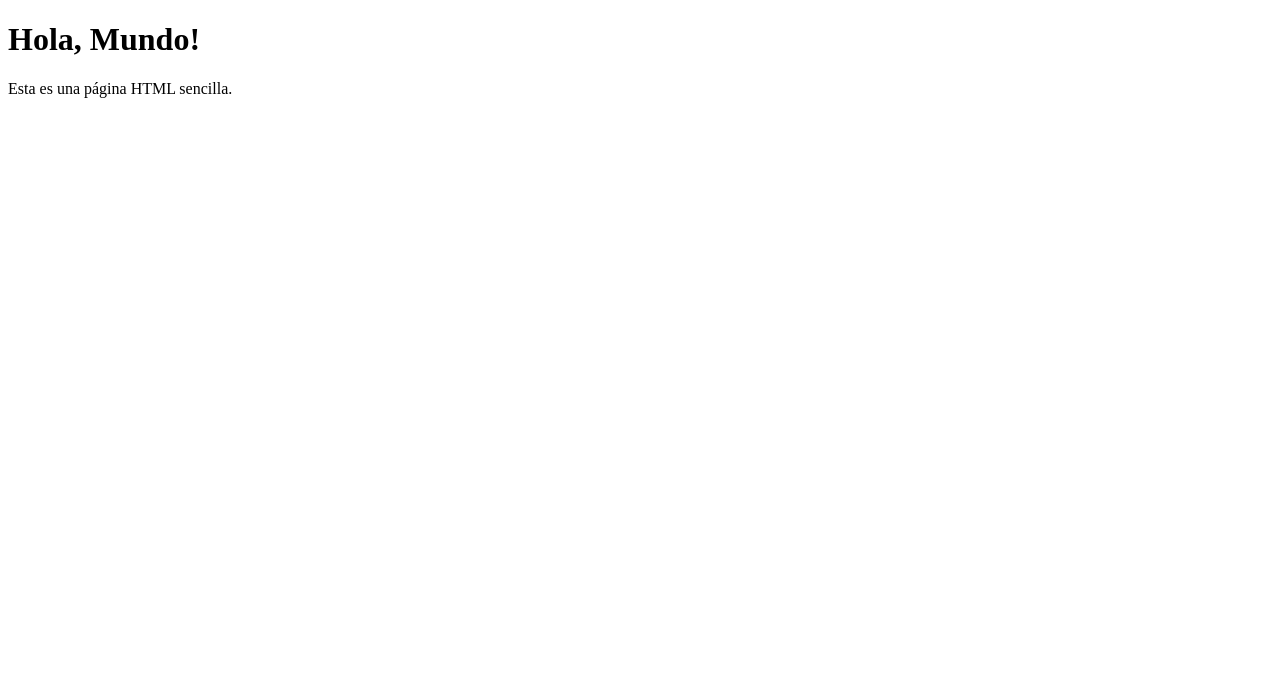
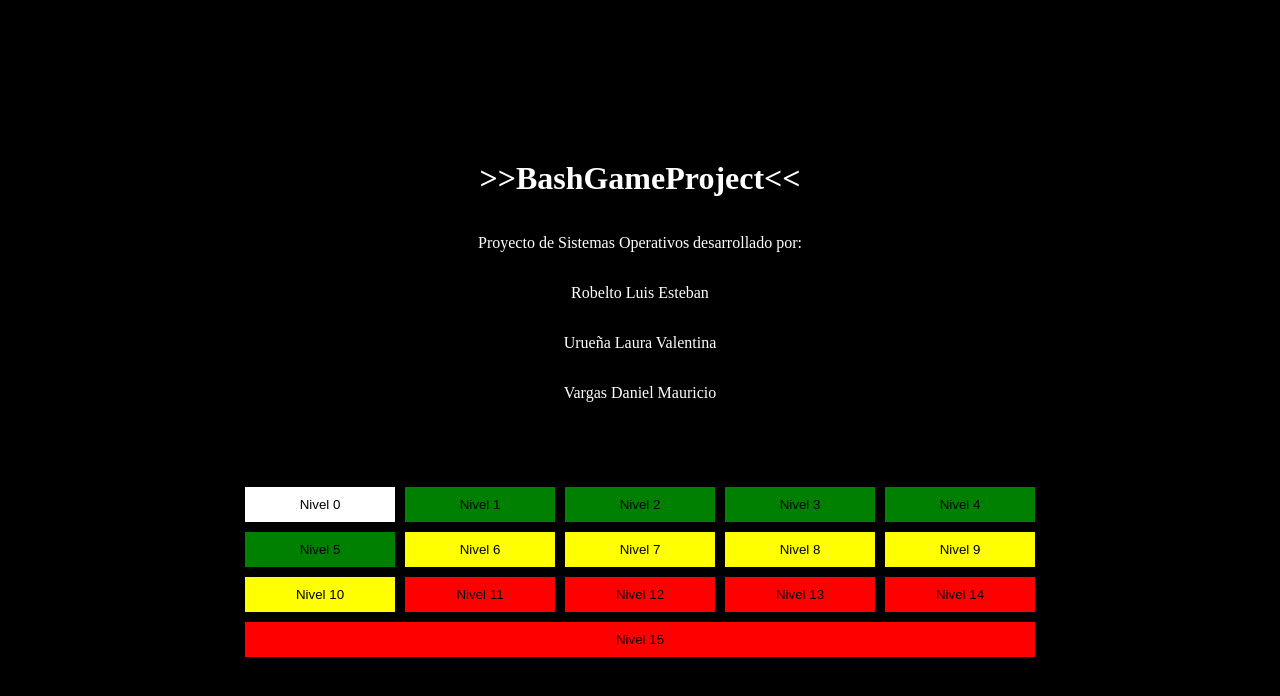
Before and after one commit to Luiszeror/ProyectoSO, a plain HTML site: page index.html in a window 1280 px wide. Drawn offline with Linux system fonts and the light colour scheme.

Commit message:
Pagina web

```diff
--- a/index.html
+++ b/index.html
@@ -3,10 +3,104 @@
 <head>
     <meta charset="UTF-8">
     <meta name="viewport" content="width=device-width, initial-scale=1.0">
-    <title>Página Sencilla</title>
+    <title>BashGameProject</title>
+    <style>
+        body {
+            background-color: black;
+            color: white;
+            display: flex;
+            flex-direction: column;
+            align-items: center;
+            justify-content: center;
+            text-align: center;
+            min-height: 100vh;
+            margin: 0;
+        }
+        h1, p {
+            color: white;
+        }
+        .button-container {
+            display: flex;
+            flex-direction: row;
+            flex-wrap: wrap;
+            justify-content: center;
+            max-width: 800px;
+        }
+        .button-container button {
+            margin: 5px;
+            padding: 10px 20px;
+            border: none;
+            color: black;
+            cursor: pointer;
+            flex-basis: calc(20% - 10px);
+            flex-grow: 1;
+            box-sizing: border-box;
+        }
+        .button-white {
+            background-color: white;
+            color: black;
+        }
+        .button-green {
+            background-color: green;
+        }
+        .button-yellow {
+            background-color: yellow;
+        }
+        .button-red {
+            background-color: red;
+        }
+        .content {
+            margin-top: 20px;
+            padding: 20px;
+            background-color: #333;
+            border-radius: 10px;
+            max-width: 600px;
+            width: 100%;
+            display: none;
+        }
+    </style>
 </head>
 <body>
-    <h1>Hola, Mundo!</h1>
-    <p>Esta es una página HTML sencilla.</p>
+    <h1> >>BashGameProject<< </h1>
+    <p>Proyecto de Sistemas Operativos desarrollado por:</p>
+    <p>Robelto Luis Esteban</p>
+    <p>Urueña Laura Valentina</p>
+    <p>Vargas Daniel Mauricio</p>
+    <p></p><p></p>
+
+    <div class="button-container">
+        <button class="button-white" onclick="showContent('Nivel 0', 'La contraseña para ingresar al nivel 1 es el nombre del juego, buena suerte!')">Nivel 0</button>
+        <button class="button-green" onclick="showContent('Nivel 1', 'Descripción del Nivel 1')">Nivel 1</button>
+        <button class="button-green" onclick="showContent('Nivel 2', 'Descripción del Nivel 2')">Nivel 2</button>
+        <button class="button-green" onclick="showContent('Nivel 3', 'Descripción del Nivel 3')">Nivel 3</button>
+        <button class="button-green" onclick="showContent('Nivel 4', 'Descripción del Nivel 4')">Nivel 4</button>
+        <button class="button-green" onclick="showContent('Nivel 5', 'Descripción del Nivel 5')">Nivel 5</button>
+        <button class="button-yellow" onclick="showContent('Nivel 6', 'Descripción del Nivel 6')">Nivel 6</button>
+        <button class="button-yellow" onclick="showContent('Nivel 7', 'Descripción del Nivel 7')">Nivel 7</button>
+        <button class="button-yellow" onclick="showContent('Nivel 8', 'Descripción del Nivel 8')">Nivel 8</button>
+        <button class="button-yellow" onclick="showContent('Nivel 9', 'Descripción del Nivel 9')">Nivel 9</button>
+        <button class="button-yellow" onclick="showContent('Nivel 10', 'Descripción del Nivel 10')">Nivel 10</button>
+        <button class="button-red" onclick="showContent('Nivel 11', 'Descripción del Nivel 11')">Nivel 11</button>
+        <button class="button-red" onclick="showContent('Nivel 12', 'Descripción del Nivel 12')">Nivel 12</button>
+        <button class="button-red" onclick="showContent('Nivel 13', 'Descripción del Nivel 13')">Nivel 13</button>
+        <button class="button-red" onclick="showContent('Nivel 14', 'Descripción del Nivel 14')">Nivel 14</button>
+        <button class="button-red" onclick="showContent('Nivel 15', 'Descripción del Nivel 15')">Nivel 15</button>
+    </div>
+
+    <div id="content" class="content">
+        <h2 id="content-title"></h2>
+        <p id="content-text"></p>
+        <p></p>
+        <p></p>
+        <p></p>
+    </div>
+
+    <script>
+        function showContent(level, text) {
+            document.getElementById('content-title').innerText = level;
+            document.getElementById('content-text').innerText = text;
+            document.getElementById('content').style.display = 'block';
+        }
+    </script>
 </body>
 </html>
```
Also changed, not shown: 1 other file.
